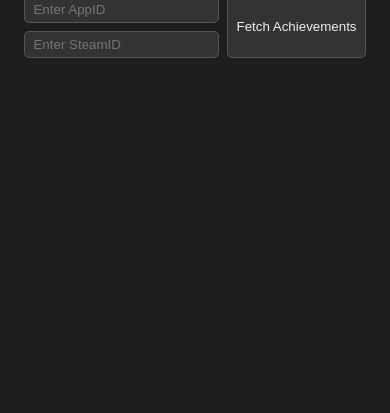
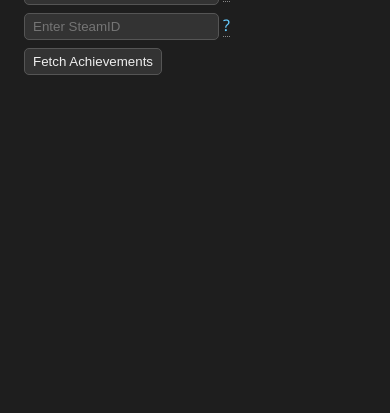
Before and after one commit to centricxd/SteamAchievementHelper, a plain HTML site: page index.html in a window 390 px wide. Shown: the part 431-844 px from the top of the page. Drawn offline with Linux system fonts and the light colour scheme.

Commit message:
Quick Update
Mobile accessible now... ish.
added tooltips for helping with login

```diff
--- a/index.html
+++ b/index.html
@@ -51,8 +51,8 @@
         <div class="aboveBar">
             <div class="login" style="display: flex; gap: 8px;">
                 <div class="inputGroup">
-                    <input type="text" id="appIdInput" placeholder="Enter AppID">
-                    <input type="text" id="steamIdInput" placeholder="Enter SteamID">
+                    <div><input type="text" id="appIdInput" placeholder="Enter AppID"><a href="https://steamdb.info/" target="_blank" class="help" title="You can find the AppID in the URL of the game's Steam page or using a tool like SteamDB.info.">?</a></div>
+                    <div><input type="text" id="steamIdInput" placeholder="Enter SteamID"><a href="https://steamid.io/lookup"  target="_blank"class="help" title="Your SteamID is a unique identifier for your Steam account. You can find it in your Steam profile URL or use online tools to convert your vanity URL to a SteamID.">?</a></div>
                 </div>
                 <button id="fetchBtn">Fetch Achievements</button>
             </div>
--- a/style.css
+++ b/style.css
@@ -43,7 +43,8 @@
 
 .login {
     display: flex;
-    gap: 8px;
+    gap: 8px;  gap: 8px;
+  flex-wrap: wrap;
 }
 
 input,
@@ -89,7 +90,7 @@
     border-radius: 8px;
     box-shadow: 0 0 10px rgba(0, 0, 0, 0.5);
     position: relative;
-    overflow: show;
+    overflow: auto;
 }
 
 
@@ -293,3 +294,10 @@
     background: #f44;
     color: #fff;
 }
+
+.help {
+    cursor: pointer;
+    border-bottom: 1px dotted #888;
+    font-size: 16px;
+    margin-left: 4px;
+}
```
